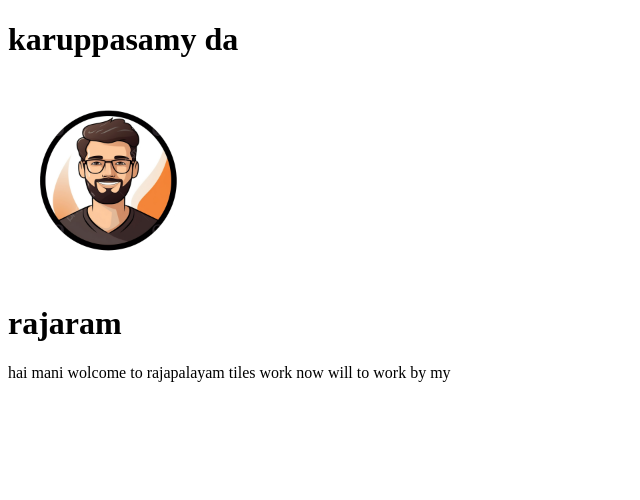
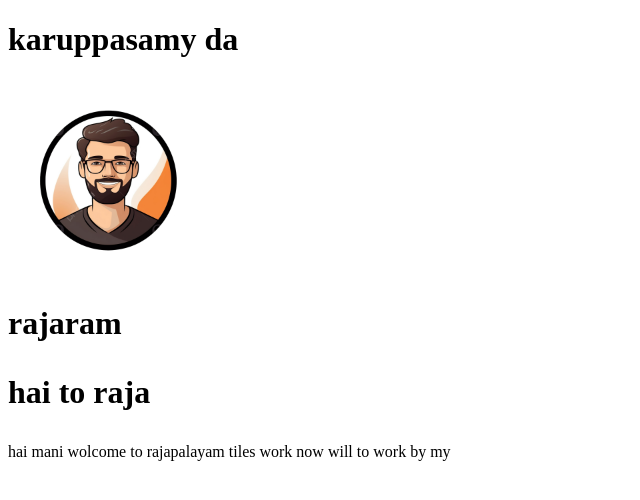
Before and after one commit to karuppasamy500/KARU, a plain HTML site: page index l.html in a window 1280 px wide. Shown: the whole page, without its empty margins (0-640 px from the left). Drawn offline with Linux system fonts and the light colour scheme.

Commit message:
added paragrah

```diff
--- a/index l.html
+++ b/index l.html
@@ -8,7 +8,9 @@
 <body><h1>karuppasamy da</h1>
     <img width="200px" src="kp.png" alt="">
     <h1> rajaram
+        <p>hai to raja
 
+        </p>
     </h1>
     <p> hai mani wolcome to rajapalayam tiles work now will to work by my</p>
 </body>
```
